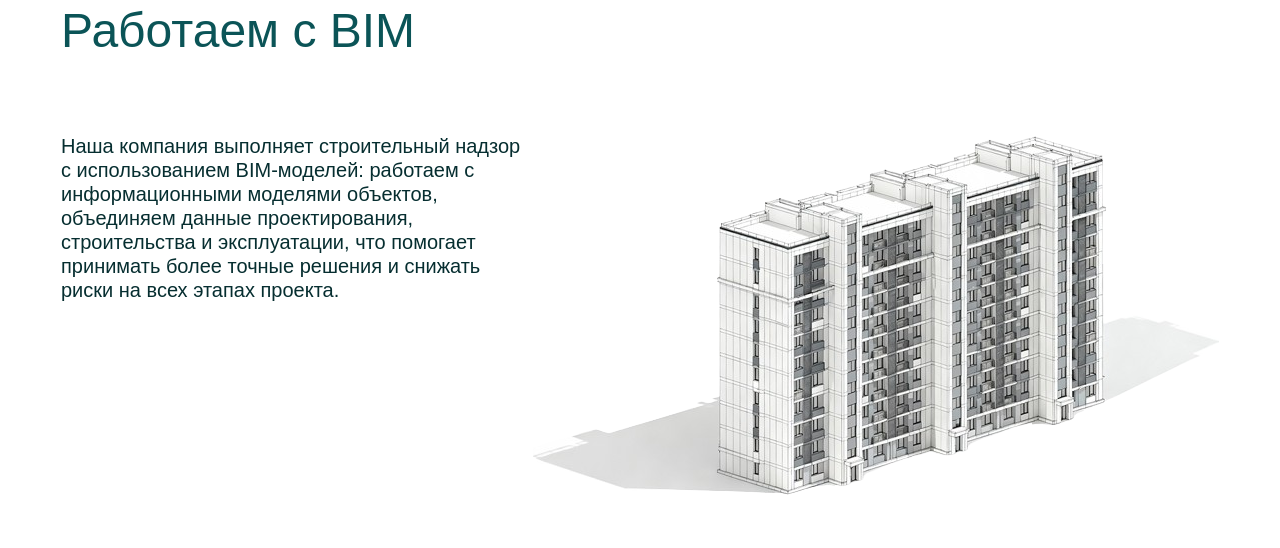
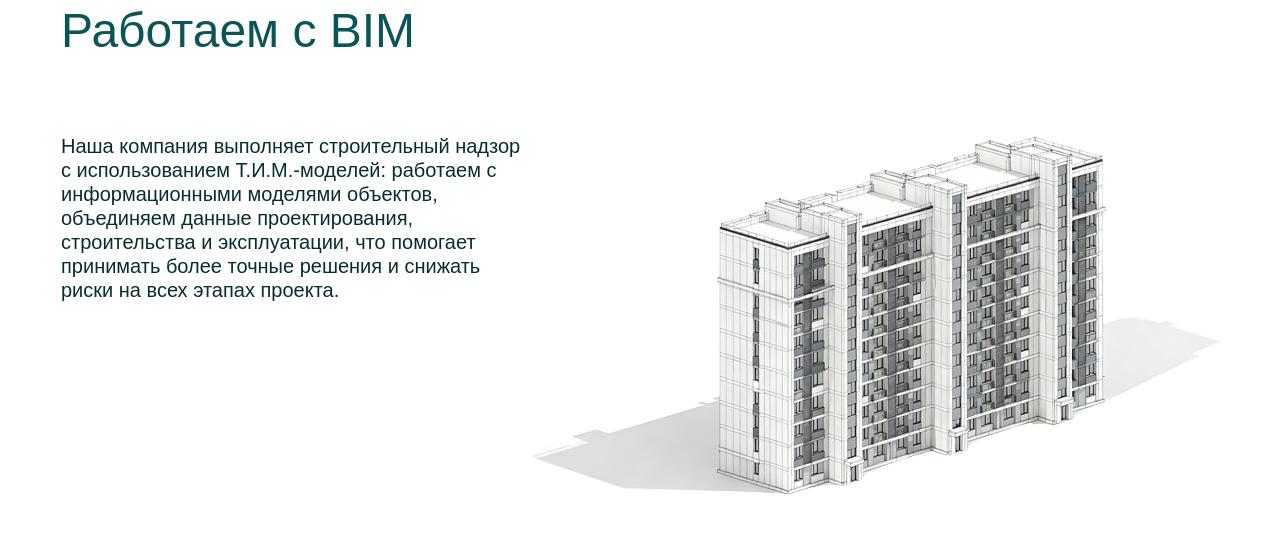
Before and after one commit to OlegBlacksmith/stroitelniy-control, a Nuxt app: page / in a window 1280 px wide. Shown: the part 4640-5188 px from the top of the page. Built offline with nearby package versions, Linux system fonts and the light colour scheme.

Commit message:
fix: убрала явный англицизм

```diff
--- a/app/components/sections/AppBimSection.vue
+++ b/app/components/sections/AppBimSection.vue
@@ -1,3 +1,5 @@
+<!-- когда то это был BIM -->
+
 <template>
   <section id="bimSection" class="bim-section">
     <div class="wrapper">
@@ -5,7 +7,7 @@
       <div class="content">
         <p>
           Наша компания выполняет строительный надзор с использованием
-          BIM‑моделей: работаем с информационными моделями объектов, объединяем
+          Т.И.М.‑моделей: работаем с информационными моделями объектов, объединяем
           данные проектирования, строительства и эксплуатации, что помогает
           принимать более точные решения и снижать риски на всех этапах проекта.
         </p>
```
